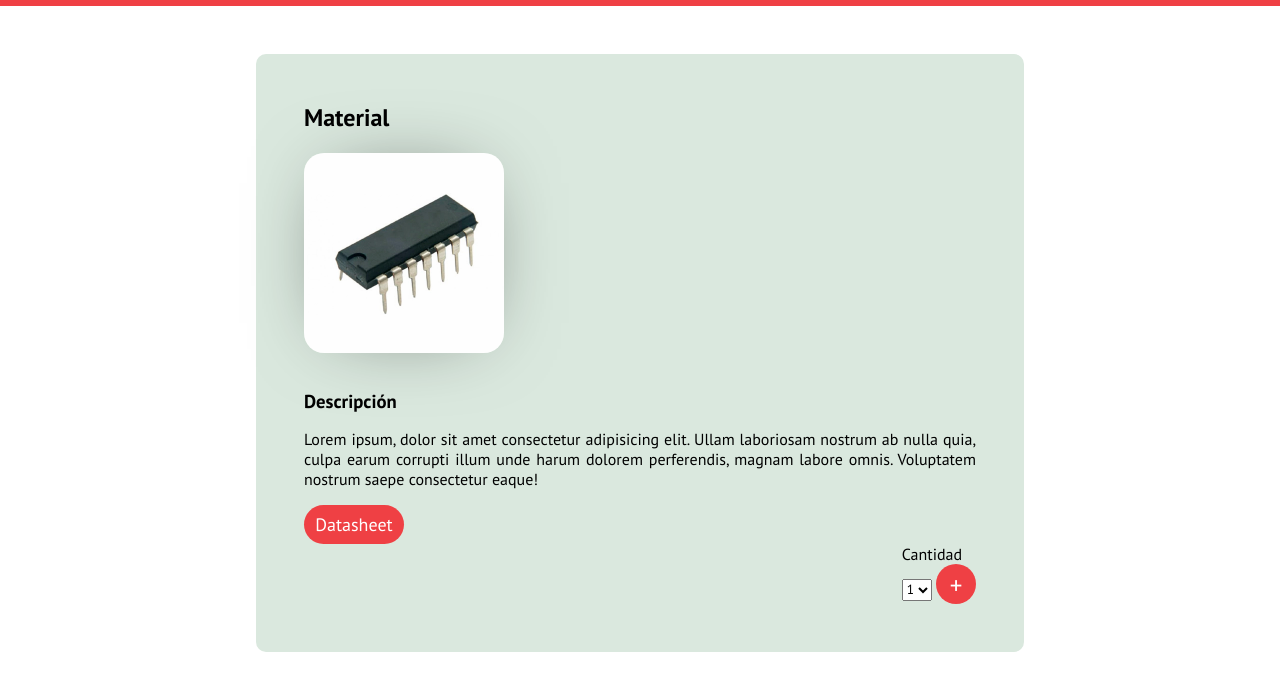
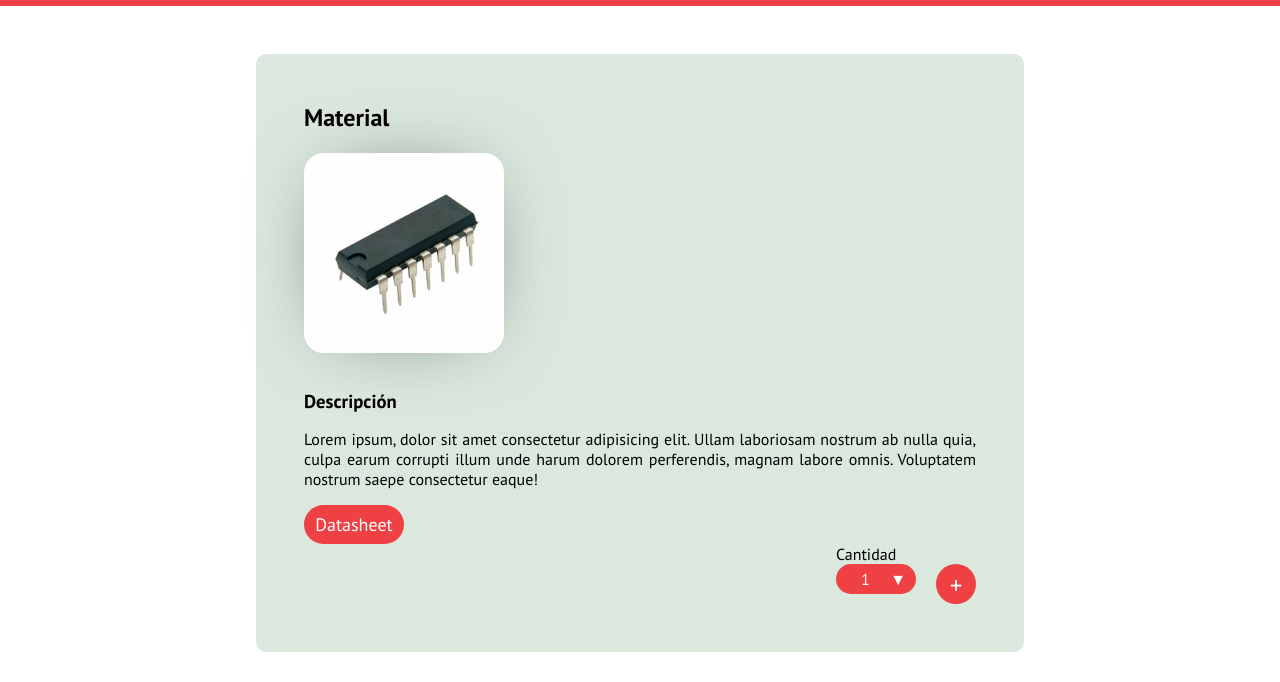
Before and after one commit to JairEscamilla/PrestamosIE, a plain HTML site: page material_description.html in a window 1280 px wide. Shown: the part 204-886 px from the top of the page. Drawn offline with Linux system fonts and the light colour scheme.

Commit message:
Adding styles to the select

```diff
--- a/material_description.html
+++ b/material_description.html
@@ -80,13 +80,17 @@
           <div class="text-and-button-container">
             <label for="">Cantidad</label>
             <br>
-            <select name="cantidad">
+            <div class="styled-select">
+              <label>
+                <select name="cantidad" class="quantity-select">
                   <option value="1">1</option>
                   <option value="2">2</option>
                   <option value="3">3</option>
                   <option value="4">4</option>
                   <option value="5">5</option>
                 </select>
+              </label>
+            </div>
             <span class="plus-button">
               +
             </span>
--- a/styles/material_description.css
+++ b/styles/material_description.css
@@ -85,3 +85,33 @@
   transform: scale(0.9);
   transition: 0.3s ease-out;
 }
+
+.styled-select{
+  position: relative;
+  float: left;
+  min-width: 10px;
+}
+
+.styled-select::after{
+  content: "▼";
+  color: white;
+  position: relative;
+  right: 30px;
+  top: 0px;
+  pointer-events: none;
+}
+
+select.quantity-select{
+  color: white;
+  background-color: var(--ibero-red-color);
+  width: 80px;
+  outline: 0;
+  border: none;
+  border-radius: 20px;
+  padding-left: 25px;
+  font-size: 1rem;
+  font-weight: 500;
+  height: 30px;
+  -webkit-appearance: none;
+  -moz-appearance: none;
+}
```
Lines whose indentation alone changed are shown as unchanged.
